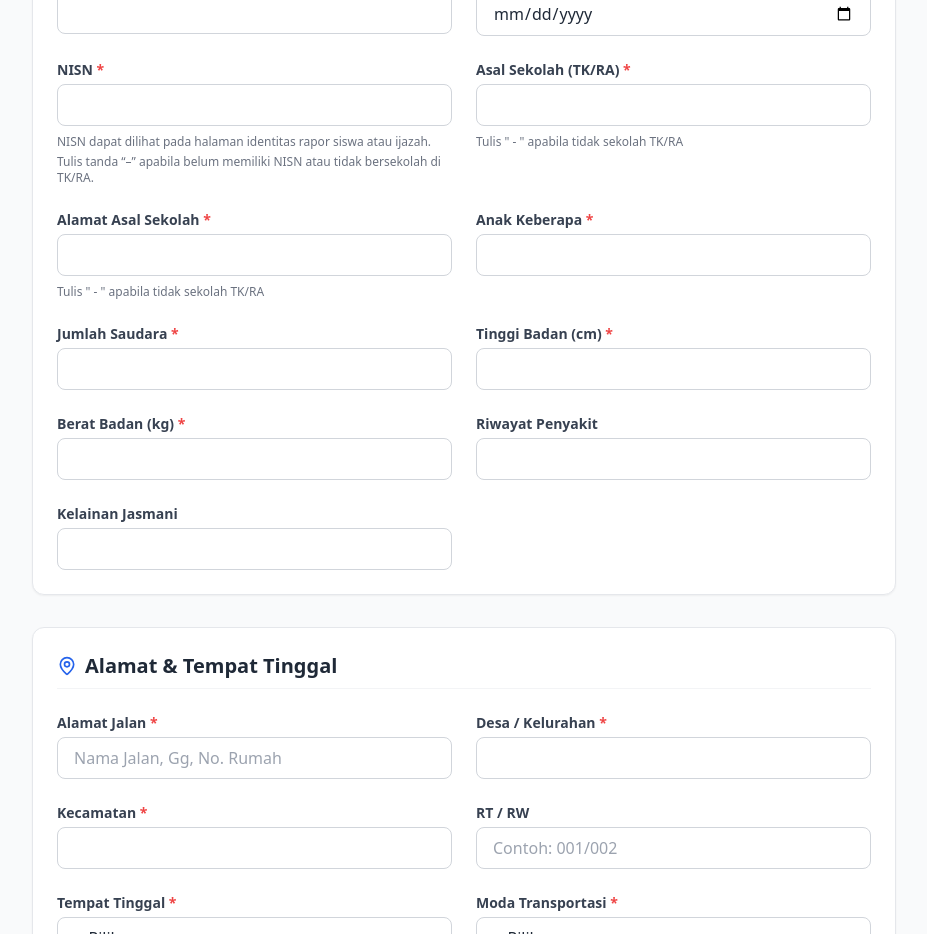
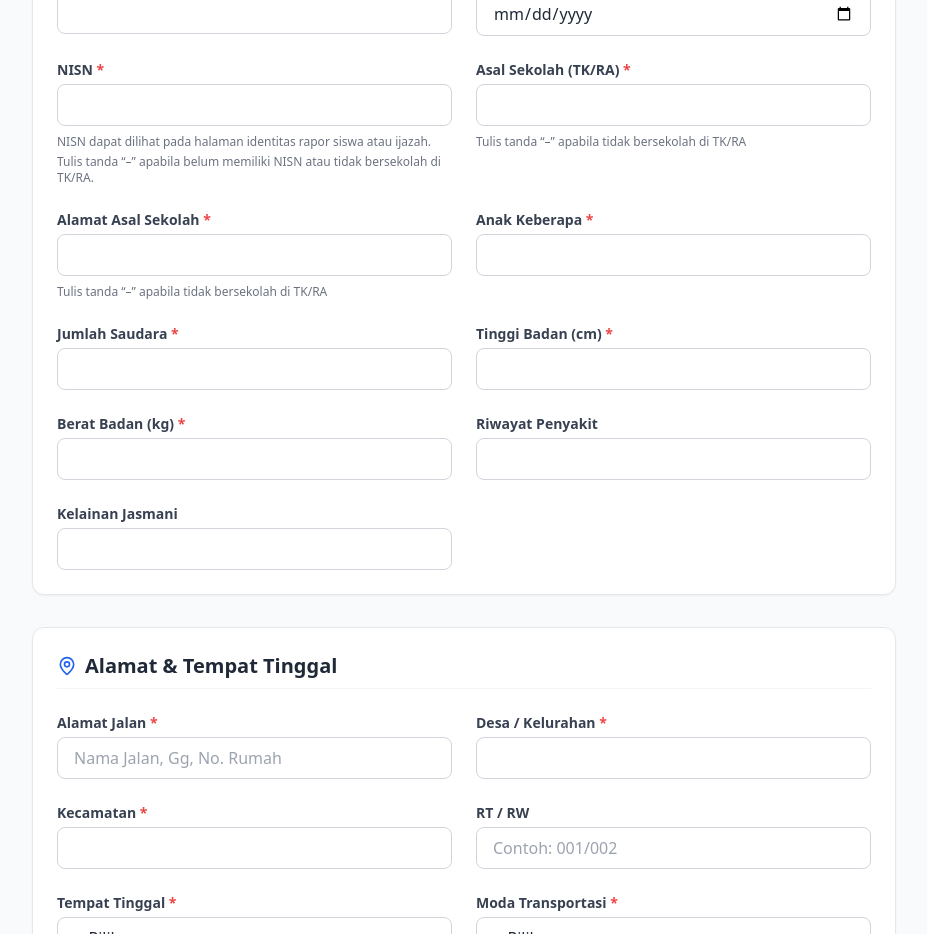
Before and after one commit to sditnurulkautsarbalbod-arch/SPMB-2026-2027, a React (Vite) app: page / in a window 1280 px wide. Shown: the part 800-1734 px from the top of the page, without its empty margins (176-1103 px from the left). Built offline with nearby package versions, Linux system fonts and the light colour scheme.

Commit message:
Update helper text for school input fields

```diff
--- a/App.tsx
+++ b/App.tsx
@@ -746,7 +746,7 @@ function App() {
               onChange={handleChange}
               required
               error={errors.asalSekolah}
-              helperText='Tulis " - " apabila tidak sekolah TK/RA'
+              helperText='Tulis tanda “–” apabila tidak bersekolah di TK/RA'
             />
             <InputField
               label="Alamat Asal Sekolah"
@@ -755,7 +755,7 @@ function App() {
               onChange={handleChange}
               required
               error={errors.alamatAsalSekolah}
-              helperText='Tulis " - " apabila tidak sekolah TK/RA'
+              helperText='Tulis tanda “–” apabila tidak bersekolah di TK/RA'
             />
             <InputField
               label="Anak Keberapa"
```
